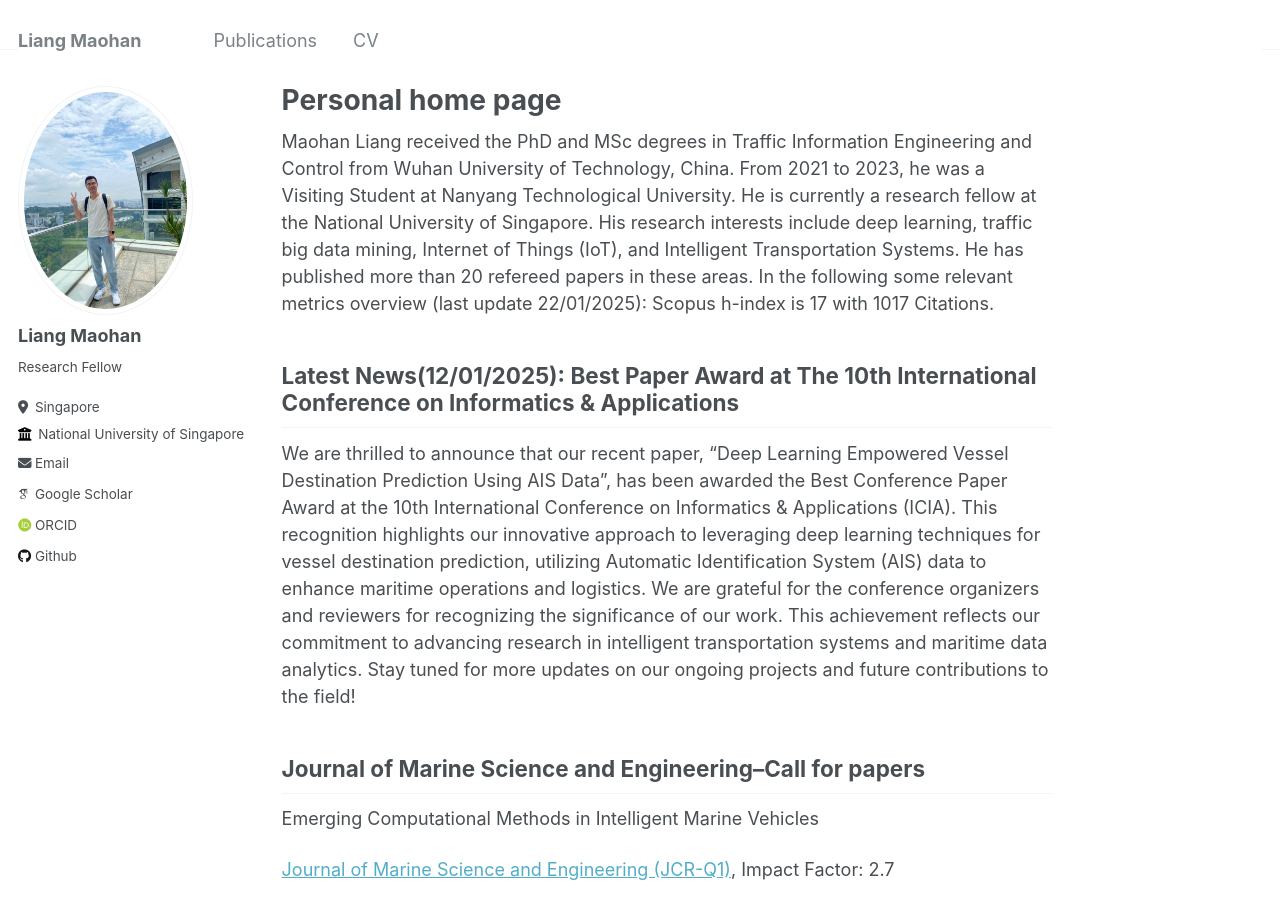
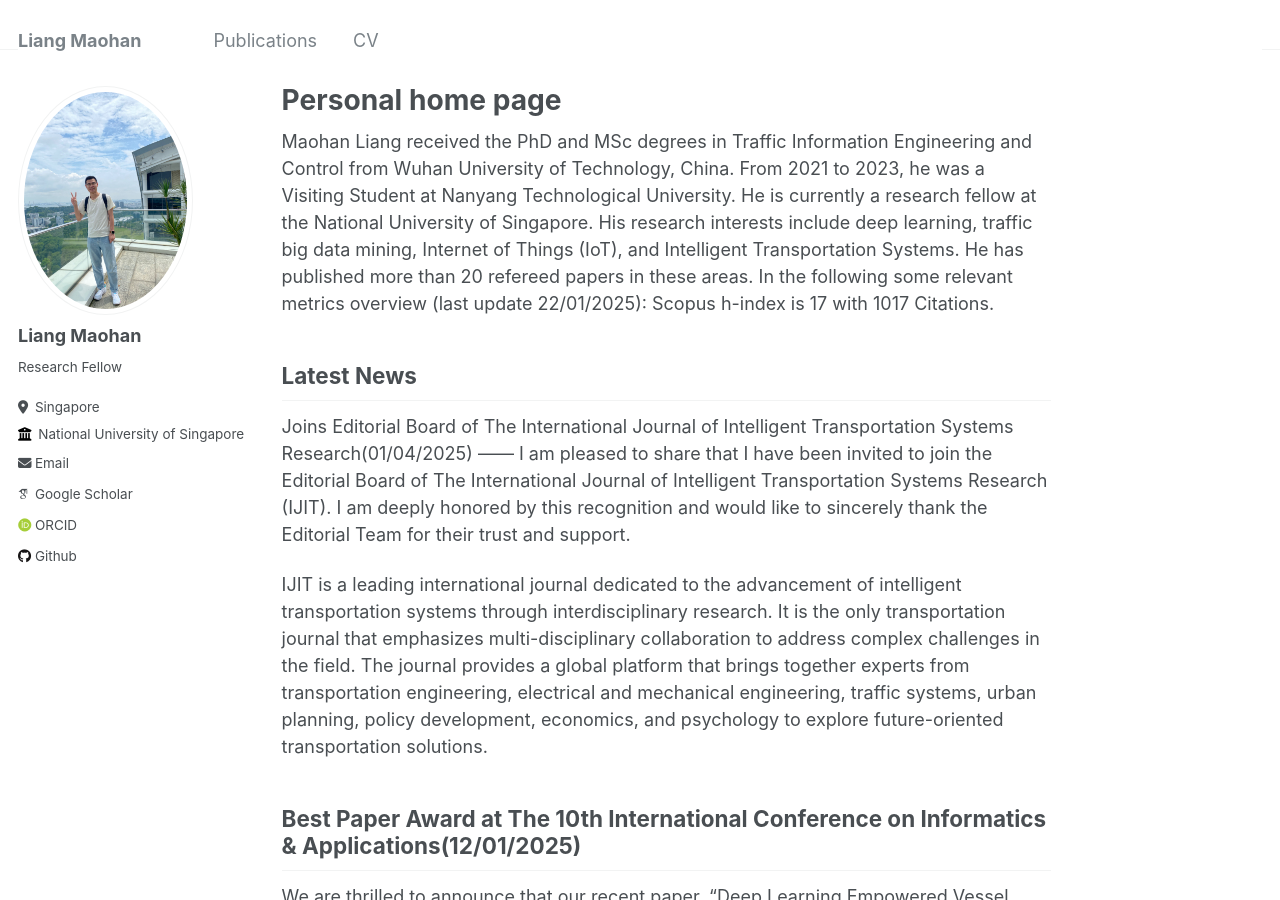
Before and after one commit to maohliang/nus.github.io, a Jekyll site: the page built from _pages/about.md, in a window 1280 px wide and 900 px high. Built offline with Jekyll 4.4.1, drawn with Linux system fonts in a browser that asks for light colours; some web fonts are replaced.

Commit message:
Update about.md

```diff
--- a/_pages/about.md
+++ b/_pages/about.md
@@ -9,7 +9,15 @@ redirect_from:
 
 Maohan Liang received the PhD and MSc degrees in Traffic Information Engineering and Control from Wuhan University of Technology, China. From 2021 to 2023, he was a Visiting Student at Nanyang Technological University. He is currently a research fellow at the National University of Singapore. His research interests include deep learning, traffic big data mining, Internet of Things (IoT), and Intelligent Transportation Systems. He has published more than 20 refereed papers in these areas. In the following some relevant metrics overview (last update 22/01/2025): Scopus h-index is 17 with 1017 Citations.
 
-Latest News(12/01/2025): Best Paper Award at The 10th International Conference on Informatics & Applications
+Latest News
+------
+Joins Editorial Board of The International Journal of Intelligent Transportation Systems Research(01/04/2025)
+------
+I am pleased to share that I have been invited to join the Editorial Board of The International Journal of Intelligent Transportation Systems Research (IJIT). I am deeply honored by this recognition and would like to sincerely thank the Editorial Team for their trust and support.
+
+IJIT is a leading international journal dedicated to the advancement of intelligent transportation systems through interdisciplinary research. It is the only transportation journal that emphasizes multi-disciplinary collaboration to address complex challenges in the field. The journal provides a global platform that brings together experts from transportation engineering, electrical and mechanical engineering, traffic systems, urban planning, policy development, economics, and psychology to explore future-oriented transportation solutions.
+
+Best Paper Award at The 10th International Conference on Informatics & Applications(12/01/2025)
 ------
 We are thrilled to announce that our recent paper, "Deep Learning Empowered Vessel Destination Prediction Using AIS Data", has been awarded the Best Conference Paper Award at the 10th International Conference on Informatics & Applications (ICIA).
 This recognition highlights our innovative approach to leveraging deep learning techniques for vessel destination prediction, utilizing Automatic Identification System (AIS) data to enhance maritime operations and logistics. We are grateful for the conference organizers and reviewers for recognizing the significance of our work.
```
